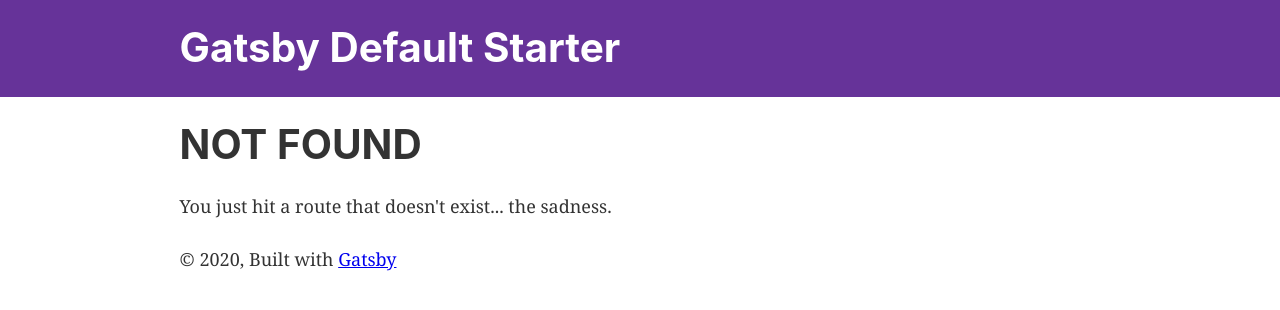
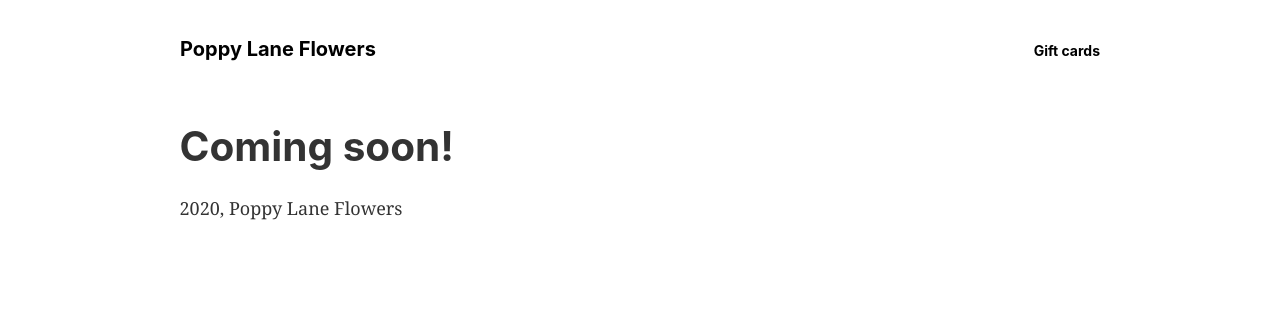
Before and after one commit to cp/poppylaneflowers, a Gatsby site: page /gift-cards in a window 1280 px wide. Before the commit this address had no page. Built offline with nearby package versions, Linux system fonts and the light colour scheme; Gatsby itself is replaced by a stand-in of ours.

Commit message:
Initial commit... not from a robot

```diff
--- a/gatsby-config.js
+++ b/gatsby-config.js
@@ -5,6 +5,7 @@
     author: `@gatsbyjs`,
   },
   plugins: [
+    { resolve: `gatsby-plugin-material-ui`, options: {} },
     `gatsby-plugin-react-helmet`,
     {
       resolve: `gatsby-source-filesystem`,
--- a/package.json
+++ b/package.json
@@ -5,9 +5,11 @@
   "version": "0.1.0",
   "author": "Kyle Mathews <mathews.kyle@gmail.com>",
   "dependencies": {
+    "@material-ui/styles": "^4.9.6",
     "gatsby": "^2.19.45",
     "gatsby-image": "^2.2.44",
     "gatsby-plugin-manifest": "^2.2.48",
+    "gatsby-plugin-material-ui": "^2.1.6",
     "gatsby-plugin-offline": "^3.0.41",
     "gatsby-plugin-react-helmet": "^3.1.24",
     "gatsby-plugin-sharp": "^2.4.13",
--- a/src/components/header.js
+++ b/src/components/header.js
@@ -5,26 +5,39 @@
 const Header = ({ siteTitle }) => (
   <header
     style={{
-      background: `rebeccapurple`,
-      marginBottom: `1.45rem`,
+      marginBottom: '40px',
     }}
   >
     <div
       style={{
         margin: `0 auto`,
         maxWidth: 960,
-        padding: `1.45rem 1.0875rem`,
+        padding: '20px',
+        display: 'flex',
       }}
     >
-      <h1 style={{ margin: 0 }}>
+      <h1 style={{ margin: 0, flex: 1 }}>
         <Link
           to="/"
           style={{
-            color: `white`,
+            color: `black`,
+            fontSize: '20px',
             textDecoration: `none`,
           }}
         >
           {siteTitle}
+        </Link>
+      </h1>
+      <h1 style={{ margin: 0, flex: 1, textAlign: 'right'}}>
+        <Link
+          to="/gift-cards"
+          style={{
+            color: `black`,
+            fontSize: '14px',
+            textDecoration: `none`,
+          }}
+        >
+          Gift cards
         </Link>
       </h1>
     </div>
--- a/src/components/layout.js
+++ b/src/components/layout.js
@@ -13,19 +13,9 @@
 import "./layout.css"
 
 const Layout = ({ children }) => {
-  const data = useStaticQuery(graphql`
-    query SiteTitleQuery {
-      site {
-        siteMetadata {
-          title
-        }
-      }
-    }
-  `)
-
   return (
     <>
-      <Header siteTitle={data.site.siteMetadata.title} />
+      <Header siteTitle="Poppy Lane Flowers" />
       <div
         style={{
           margin: `0 auto`,
@@ -35,9 +25,7 @@
       >
         <main>{children}</main>
         <footer>
-          © {new Date().getFullYear()}, Built with
-          {` `}
-          <a href="https://www.gatsbyjs.org">Gatsby</a>
+          2020, Poppy Lane Flowers
         </footer>
       </div>
     </>
--- /dev/null
+++ b/src/pages/gift-cards.js
@@ -0,0 +1,14 @@
+import React from "react"
+import { Link } from "gatsby"
+
+import Layout from "../components/layout"
+import SEO from "../components/seo"
+
+const GiftCards = () => (
+  <Layout>
+    <SEO title="Page two" />
+    <h1>Coming soon!</h1>
+  </Layout>
+)
+
+export default GiftCards
--- a/src/pages/index.js
+++ b/src/pages/index.js
@@ -2,19 +2,20 @@
 import { Link } from "gatsby"
 
 import Layout from "../components/layout"
-import Image from "../components/image"
-import SEO from "../components/seo"
+import SEO from "../components/seo";
+import header from '../images/header.png';
 
 const IndexPage = () => (
   <Layout>
-    <SEO title="Home" />
-    <h1>Hi people</h1>
-    <p>Welcome to your new Gatsby site.</p>
-    <p>Now go build something great.</p>
-    <div style={{ maxWidth: `300px`, marginBottom: `1.45rem` }}>
-      <Image />
+    <SEO title="Poppy Lane Flowers" />
+
+    <div style={{ marginBottom: `20px` }}>
+      <img src={header} />
     </div>
-    <Link to="/page-2/">Go to page 2</Link>
+
+    <p>
+      Hello there! We're Poppy Lane Flowers. We sell flowers on the Kenai Peninsula in Soldotna, AK.
+    </p>
   </Layout>
 )
 
```
Also changed, not shown: src/components/image.js (+0 -12 lines), src/pages/page-2.js (deleted, +0 -16 lines), 2 other files.
